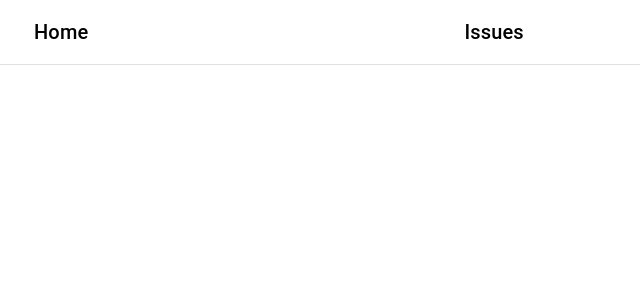
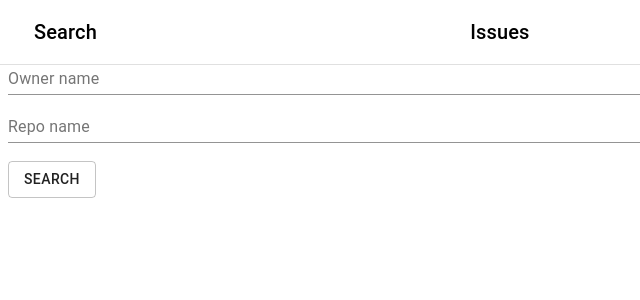
Before and after one commit to nikindtmas1/a-data-task, a React (Create React App) app in the folder client/: page /search in a window 1280 px wide. Shown: the top 300 px of the page, without its empty margins (0-640 px from the left). Built offline with nearby package versions, Linux system fonts and the light colour scheme; no server answers.

Commit message:
added search component

```diff
--- a/client/src/App.js
+++ b/client/src/App.js
@@ -1,7 +1,7 @@
 import React, { useState, useEffect } from 'react';
 import { BrowserRouter as Router, Switch, Route } from 'react-router-dom';
 
-import  { Navbar, Issues, Comments }  from './components';
+import  { Navbar, Issues, Comments, Search }  from './components';
 
 const host = 'https://api.github.com/repos/octocat/hello-world/issues';
 
@@ -38,6 +38,9 @@ const App = () => {
                     <Route exact path='/comments'>
                         <Comments items={issues}/>
                     </Route>
+                    <Route exact path='/search'>
+                        <Search items={issues}/>
+                    </Route>
                 </Switch>
             </div>
         </Router>
--- a/client/src/components/Issues/Issue/Issue.jsx
+++ b/client/src/components/Issues/Issue/Issue.jsx
@@ -13,7 +13,7 @@ const Issue = ({ issue, onAddToCart }) => {
         <Card className={classes.root}>
             <CardMedia className={classes.media} image={issue.user.avatar_url} title={issue.title} />
             <CardContent>
-            <Typography variant='h8' gutterBottom>
+            <Typography variant='subtitle2' gutterBottom>
                 <div style={{ display: 'flex', justifyContent: 'space-between'}}>
                     <Typography>title:</Typography>
                     <Typography>author:</Typography>
@@ -21,7 +21,7 @@ const Issue = ({ issue, onAddToCart }) => {
             </Typography>
                 <div className={classes.cardContent}>
                     <Typography component={Link} to='/comments' variant='outlined'>{issue.title}</Typography>
-                    <Typography variant='h7'>{issue.user.login}</Typography>
+                    <Typography variant='subtitle1'>{issue.user.login}</Typography>
                 </div>
                 {/* <Typography dangerouslySetInnerHTML={{ __html: issue.description }} variant='body2' color='textSecondary' /> */}
             </CardContent>
--- a/client/src/components/Navbar/Navbar.jsx
+++ b/client/src/components/Navbar/Navbar.jsx
@@ -15,9 +15,9 @@ const Navbar = () => {//{ totalItems }
         <>
             <AppBar position='fixed' className={classes.appBar} color='inherit' >
                 <Toolbar>
-                    <Typography component={Link} to='/' variant='h6' className={classes.title} color='inherit'>
+                    <Typography component={Link} to='/search' variant='h6' className={classes.title} color='inherit'>
                         <img src='' alt='' height='25px' className={classes.image} />
-                        Home
+                        Search
                     </Typography>
                     <Typography component={Link} to='/issues' variant='h6' className={classes.title} color='inherit'>
                         <img src='' alt='' height='25px' className={classes.image} />
--- /dev/null
+++ b/client/src/components/SearchForm/CustomTextField.jsx
@@ -0,0 +1,28 @@
+import React from 'react';
+import { TextField, Grid } from '@material-ui/core';
+import { useFormContext, Controller } from 'react-hook-form';
+
+const FormInput = ({ owner, label, repo }) => {
+    const { control } = useFormContext();
+    return (
+        <Grid item xs={12} sm={6}>
+        <TextField control={control}
+        fullWidth
+        name={owner}
+        label={label}
+        repo={repo}
+        />
+
+        {/* <Controller
+        as={TextField}
+        control={control}
+        fullWidth
+        name={name}
+        label={label}
+        required={required}
+        /> */}
+    </Grid>
+    )
+}
+
+export default FormInput;
--- /dev/null
+++ b/client/src/components/SearchForm/SearchForm.jsx
@@ -0,0 +1,31 @@
+import { InputLabel, Select, MenuItem, Button, Grid, Typography } from '@material-ui/core';
+import React from 'react';
+import { Link } from 'react-router-dom';
+import { useForm, FormProvider } from 'react-hook-form';
+import FormInput from './CustomTextField';
+
+const SearchForm = () => {
+
+    const methods = useForm();
+
+    return (
+        <>
+            <Typography variant='h6' gutterBottom>Shipping Address</Typography>
+            <FormProvider {...methods}>
+                <form>
+                    <Grid>
+                        <FormInput required name='firstName' label='Owner name' />
+                        <FormInput required name='lastName' label='Repo name' />
+                    </Grid>
+                    <br />
+                    <div style={{ display: 'flex', justifyContent: 'space-between' }}>
+                                <Button component={Link} to='/issues' variant='outlined'>Search</Button>
+
+                    </div>
+                </form>
+            </FormProvider>
+        </>
+    )
+}
+
+export default SearchForm
--- a/client/src/components/index.js
+++ b/client/src/components/index.js
@@ -1,3 +1,4 @@
 export { default as Navbar} from './Navbar/Navbar';
 export { default as Issues} from './Issues/Issues';
 export { default as Comments} from './Comments/Comments';
+export { default as Search} from './SearchForm/SearchForm';
```
